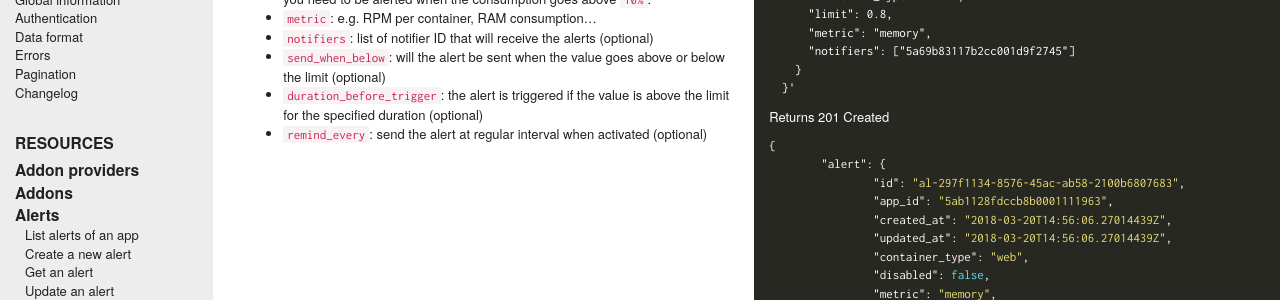
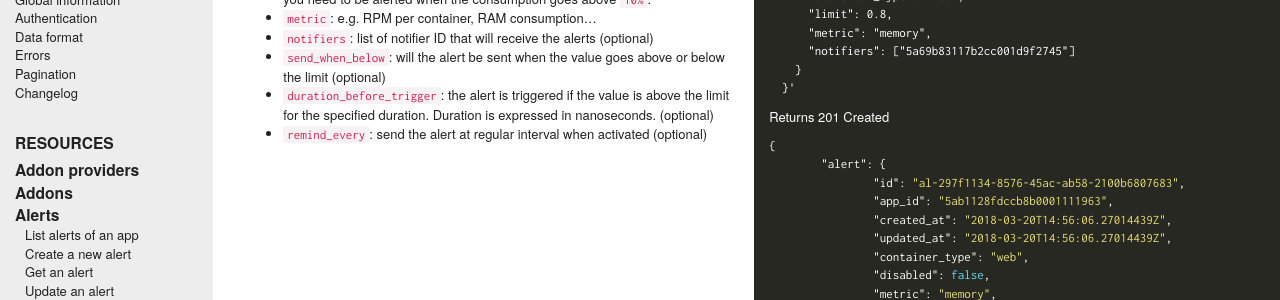
Before and after one commit to jdauphant/developers-documentation, a Jekyll site: the page built from _scalingo_api/alerts.md, in a window 1280 px wide and 1400 px high, scrolled down 1337 px. Shown: the part 175-475 px from the top of the window. Built offline with Jekyll 4.4.1, drawn with Linux system fonts in a browser that asks for light colours; nearby versions of some CDN libraries; comment, search, counter and statistics services are not loaded; some of the changed text lies outside the part shown.

Commit message:
Unit is nanosecond

```diff
--- a/_scalingo_api/alerts.md
+++ b/_scalingo_api/alerts.md
@@ -106,12 +106,17 @@ Returns 200 OK
 
 ### Parameters
 
-* `container_type`: can be any container type of an application (e.g. web, clock...)
-* `limit`: Any float value. For any resource consumption, please provide `0.1` if you need to be alerted when the consumption goes above `10%`.
+* `container_type`: can be any container type of an application (e.g. web,
+  clock...)
+* `limit`: Any float value. For any resource consumption, please provide `0.1`
+  if you need to be alerted when the consumption goes above `10%`.
 * `metric`: e.g. RPM per container, RAM consumption...
 * `notifiers`: list of notifier ID that will receive the alerts (optional)
-* `send_when_below`: will the alert be sent when the value goes above or below the limit (optional)
-* `duration_before_trigger`: the alert is triggered if the value is above the limit for the specified	duration (optional)
+* `send_when_below`: will the alert be sent when the value goes above or below
+  the limit (optional)
+* `duration_before_trigger`: the alert is triggered if the value is above the
+  limit for the specified	duration. Duration is expressed in nanoseconds.
+  (optional)
 * `remind_every`: send the alert at regular interval when activated (optional)
 
 ||| col |||
@@ -206,12 +211,17 @@ or
 
 Updates some alert attributes:
 
-* `container_type`: can be any container type of an application (e.g. web, clock...)
-* `limit`: Any float value. For any resource consumption, please provide `0.1` if you need to be alerted when the consumption goes above `10%`.
+* `container_type`: can be any container type of an application (e.g. web,
+  clock...)
+* `limit`: Any float value. For any resource consumption, please provide `0.1`
+  if you need to be alerted when the consumption goes above `10%`.
 * `metric`: e.g. RPM per container, RAM consumption...
 * `notifiers`: list of notifier ID that will receive the alerts
-* `send_when_below`: will the alert be sent when the value goes above or below the limit
-* `duration_before_trigger`: the alert is triggered if the value is above the limit for the specified	duration (optional)
+* `send_when_below`: will the alert be sent when the value goes above or below
+  the limit
+* `duration_before_trigger`: the alert is triggered if the value is above the
+  limit for the specified	duration. Duration is expressed in nanoseconds.
+  (optional)
 * `remind_every`: send the alert at regular interval when activated
 
 All attributes are optional.
```
